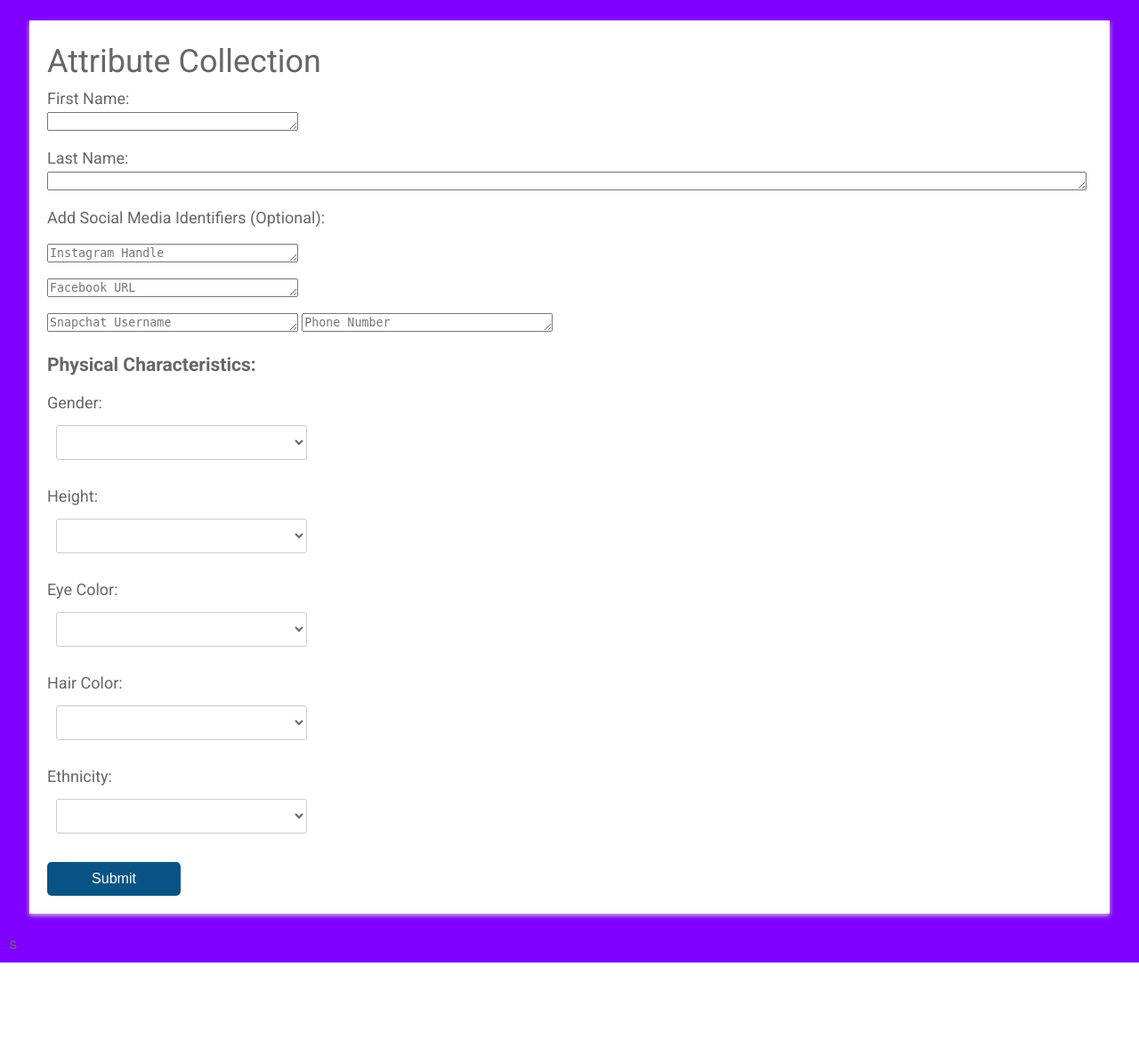
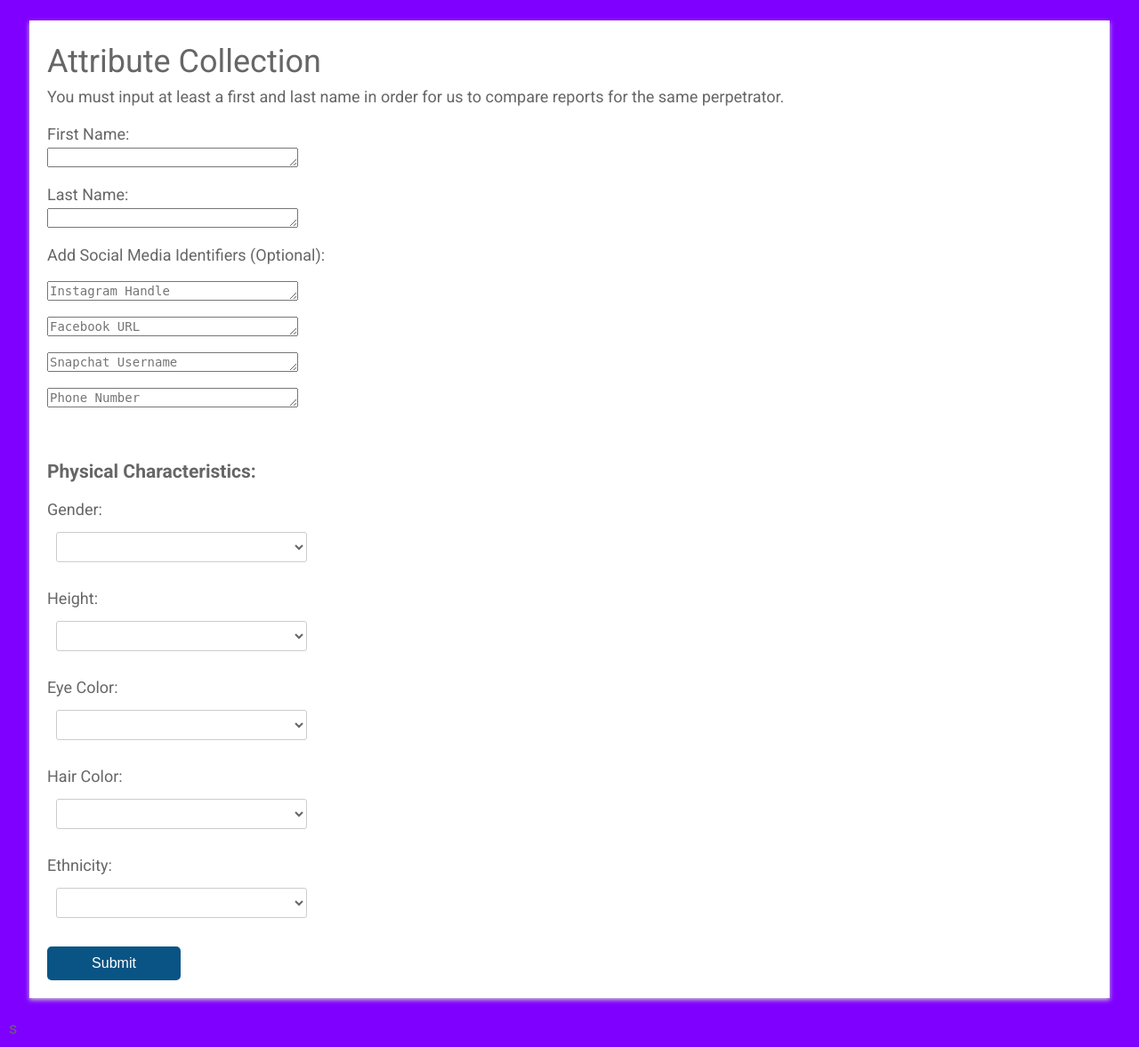
Before and after one commit to luuuk/Dubhacks, a Django app: page /attributes in a window 1280 px wide. Shown: the whole page at 89% size. Before the commit the page ends 1082 px from the top, so only its background shows below. Run offline with Django 3.2, Linux system fonts and the light colour scheme.

Commit message:
css style fixes

```diff
--- a/mysite/app/static/style.css
+++ b/mysite/app/static/style.css
@@ -4,6 +4,7 @@ html, body {
       }
       .text{
         width: 24%;
+        font-size: 14px;
       }
       body, div, form, input, select {
       padding: 0;
--- a/mysite/app/templates/app/attrCol.html
+++ b/mysite/app/templates/app/attrCol.html
@@ -12,15 +12,17 @@
       <div class="testbox">
         <form action="/">
           <h1>Attribute Collection</h1>
+          <p>You must input at least a first and last name in order for us to compare reports for the same perpetrator.</p>
           <h4>First Name:</h4>
             <textarea rows="1" class="text"></textarea>
           <h4>Last Name:</h4>
-              <textarea rows="1"></textarea>
+              <textarea rows="1" class="text"></textarea>
           <h4>Add Social Media Identifiers (Optional):</h4>
               <p><textarea rows="1" placeholder="Instagram Handle" class="text"></textarea></p>
               <p><textarea rows="1" placeholder="Facebook URL" class="text"></textarea></p>
-              <textarea rows="1" placeholder="Snapchat Username" class="text"></textarea>
-              <textarea rows="1" placeholder="Phone Number" class="text"></textarea>
+              <p><textarea rows="1" placeholder="Snapchat Username" class="text"></textarea></p>
+              <p><textarea rows="1" placeholder="Phone Number" class="text"></textarea></p>
+            <br>
           <h3>Physical Characteristics:</h3>
           <h4>Gender:</h4>
           <select class="text">
--- a/mysite/app/templates/app/case.html
+++ b/mysite/app/templates/app/case.html
@@ -14,7 +14,7 @@
         <h1>General information</h1>
         <h4>What type of sexual misconduct/assault?<span>*</span></h4>
         <select>
-          <option value=""></option>
+          <option value="">--Select Type of Sexual Harassment--</option>
           <option value="">Staring/Leering</option>
           <option value="2">Comments/Gestures: Asking Personal Questions</option>
           <option value="3">Comments/Gestures: Comments about appearance</option>
@@ -32,10 +32,10 @@
         </select>
         <label for="Date of Occurrence">Date of Occurrence:</label>
         <input type="month" id="start" name="start"
-       min="2000-01" value="2019-10">
+       min="2000-01" value="YYYY-MM">
         <h4>Additional information</h4>
         <p class="small">Use this space to input any additional details.</p>
-          <textarea rows="5"></textarea>
+          <textarea rows="5" style="font-size: 14px;"></textarea>
         <div class="btn-block">
           <button type="submit" formaction="/attributes" formmethod="post">Continue</button>
         </div>
--- a/mysite/app/templates/app/resources.html
+++ b/mysite/app/templates/app/resources.html
@@ -33,7 +33,7 @@
     <div class="w3-twothird">
 
       {% if submitted %}
-      <h1>Thank you for submiting your confidential report!</h1>
+      <h1>Thank you for submitting your confidential report.</h1>
       {% endif %}
 
       <p class="w3-padding-32"><b>Find more resources at the University of Washington: </b><br><br>
```
Also changed, not shown: mysite/app/templates/app/index.html (+7 -5 lines).
